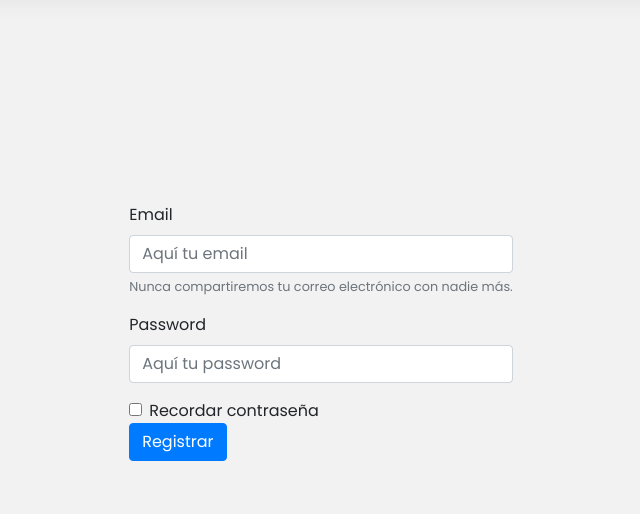
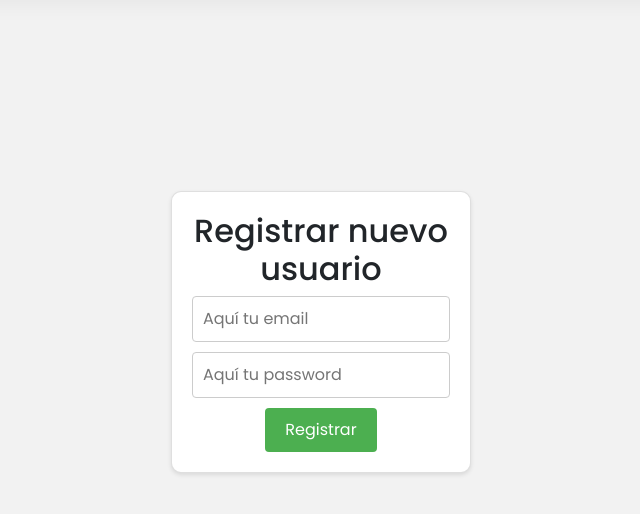
Before and after one commit to soqus/gestion, a PHP site: page /registro.php in a window 1280 px wide. Shown: the part 68-582 px from the top of the page, without its empty margins (319-959 px from the left). Run offline with PHP 8.4, Linux system fonts and the light colour scheme; some libraries are stand-ins or nearby versions.

Commit message:
Revert "Rafael"

```diff
--- a/registro.css
+++ b/registro.css
@@ -62,6 +62,16 @@ header .logo span {
 }
 
 
+label.error{
+    color: darkred;
+}
+
+input.error,select,textarea{
+
+    border:1px solid red;
+
+
+  }
 header .navigation {
     position: relative;
     display: flex;
--- a/registro.php
+++ b/registro.php
@@ -48,23 +48,16 @@ session_start();
             ?>
         </div>
     </header>
-    <form>
-  <div class="form-group">
-    <label for="exampleInputEmail1">Email</label>
-    <input type="email" class="form-control" placeholder="Aquí tu email">
-    <small id="emailHelp" class="form-text text-muted">Nunca compartiremos tu correo electrónico con nadie más.</small>
-  </div>
-  <div class="form-group">
-    <label for="exampleInputPassword1">Password</label>
-    <input type="password" class="form-control" placeholder="Aquí tu password">
-  </div>
-  <div class="form-check">
-    <input type="checkbox" class="form-check-input">
-    <label class="form-check-label" for="exampleCheck1">Recordar contraseña</label>
-  </div>
-  <button type="submit" class="btn btn-primary">Registrar</button>
-</form>
+    <div class="card">
+        <div class="register-section">
+            <h2>Registrar nuevo usuario</h2>
+            <form action="php/registro_usuario_be.php" method="POST" class="formulario_register">
+                <input type="email" class="input-field" name="email" placeholder="Aquí tu email">
+                <input type="password" class="input-field" name="pass" placeholder="Aquí tu password">
+                <button>Registrar</button>
+            </form>
+        </div>
+    </div>
 </body>
 
-
 </html>
```
Also changed, not shown: php/pacientes.php (+5 -9 lines), vista_medica.css (+5 -5 lines), vista_medica.php (+4 -3 lines).
